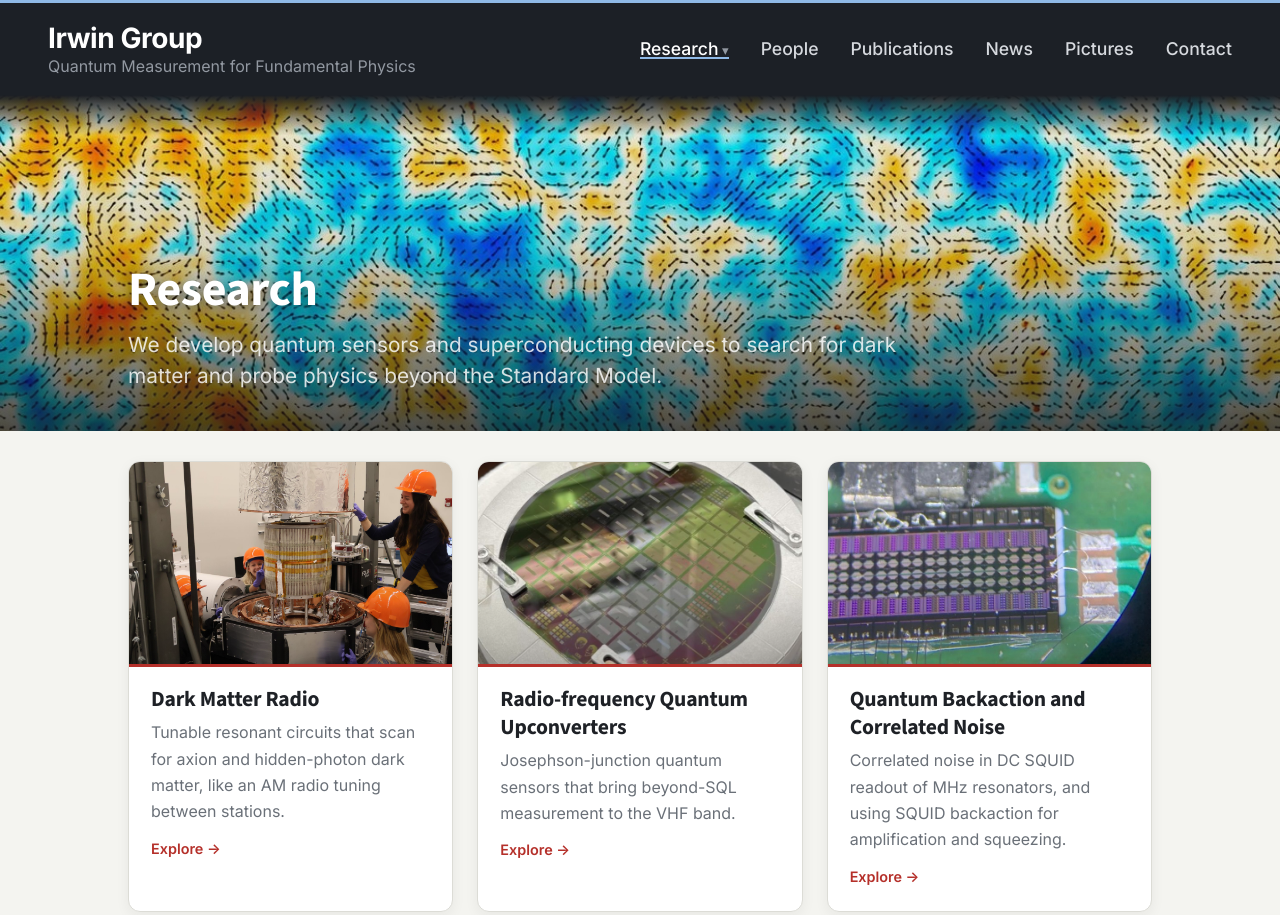
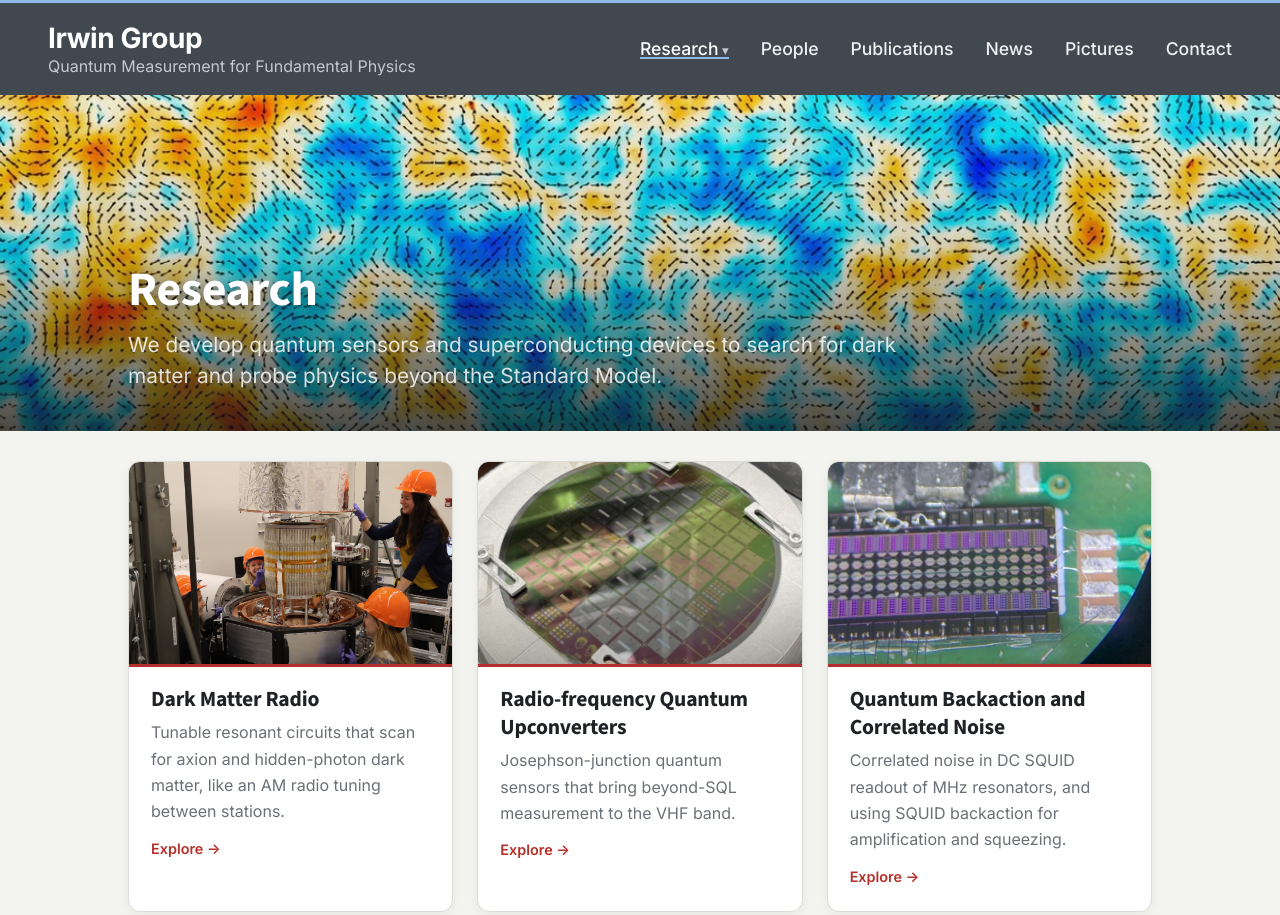
Before and after one commit to irwin-group/irwin-group-site, a plain HTML site: page research.html in a window 1280 px wide. Shown: the top 915 px of the page. Drawn offline with nearby package versions, Linux system fonts and the light colour scheme.

Commit message:
Update style / banner colors

```diff
--- a/css/style.css
+++ b/css/style.css
@@ -11,9 +11,9 @@
   --line: #dcdcd6;          /* thin rules */
   --bg: #f4f4f0;            /* page background: soft off-white */
   --bg-soft: #e9e9e4;       /* cards, placeholders */
-  --bar: #1c2026;           /* dark top bar + footer */
-  --bar-text: #d6d9de;      /* text on the dark bar */
-  --bar-muted: #9298a1;
+  --bar: #424850;           /* dark top bar + footer (slightly lighter charcoal) */
+  --bar-text: #eef0f2;      /* text on the dark bar */
+  --bar-muted: #c4c9cf;
   --red: #b5302a;           /* red highlight (years, awards, hover accents) */
   --max: 100%;              /* content spans the page; side margins set by --pad */
   --pad: 0.5in;             /* side margins on every page (about half an inch) */
@@ -709,3 +709,5 @@ figure.fig-sm img { max-width: 420px; width: 100%; }
           mask-image: linear-gradient(to bottom, transparent 0%, #000 12%); } }
 /* News list spans the full content width, like other pages */
 .news-cards { max-width: none; }
+/* Research banner: no fades at all */
+.page-research .photo-head .banner-bg { -webkit-mask-image: none !important; mask-image: none !important; }
```
